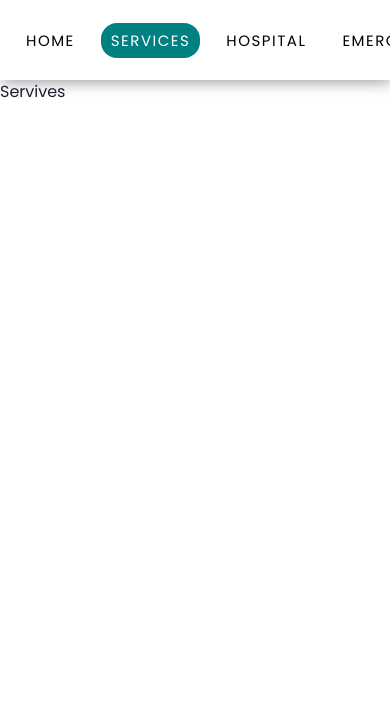
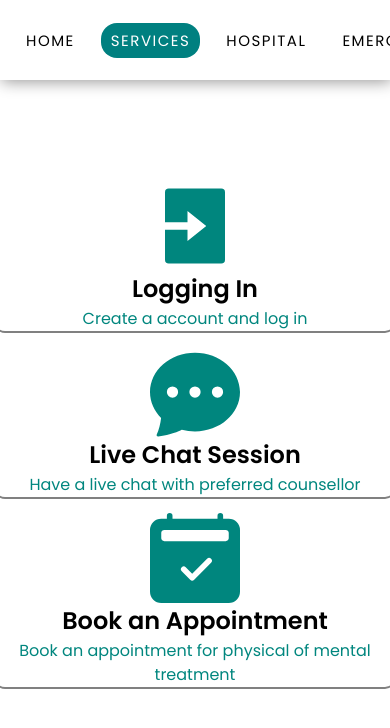
Before and after one commit to SandeepJoshi111/project-app, a React (Create React App) app: page /services in a window 390 px wide. Shown: the top 728 px of the page. Built offline with nearby package versions, Linux system fonts and the light colour scheme; no server answers; a web font is replaced by a local one.

Commit message:
Services Added

```diff
--- a/src/App.jsx
+++ b/src/App.jsx
@@ -9,9 +9,11 @@ import MainLayouts from "./layouts/MainLayouts";
 
 function App() {
   return (
+    <>
     <MainLayouts>
       <Header/>
     </MainLayouts>
+    </>
   );
 }
 
--- a/src/components/Emergency/emergency.css
+++ b/src/components/Emergency/emergency.css
@@ -127,7 +127,9 @@ marquee{
     .img-grid{
         grid-template-columns: repeat(2,1fr);
     }
-
+    .emergency-province{
+        gap: 1rem;
+    }
 }
 
 
@@ -135,5 +137,9 @@ marquee{
     .img-grid{
         grid-template-columns: repeat(1,1fr);
     }
+    .emergency-province{
+        flex-direction: column;
+        gap: 0.5rem;
+    }
 
 }
--- /dev/null
+++ b/src/components/Services/services.css
@@ -0,0 +1,90 @@
+
+.services-container{
+
+    height: 100%;
+    text-align: center;
+}
+.services-grid{
+    margin: 0 auto;
+    display: grid;
+    grid-template-columns: repeat(3, minmax(auto,25%));
+    gap: 1rem;
+    height: 80vh;
+    width: 100vw;
+    justify-content: center;
+  align-content: center;
+
+
+
+}
+
+.services-wrap{
+
+   height: 300px;
+   display: flex;
+   flex-direction: column;
+   align-items: center;
+   justify-content: center;
+   color: var(--color-primary);
+   overflow-x: hidden;
+   word-wrap: break-word;
+    border-radius: 10px;
+    background: var(--color-white);
+    box-shadow: 0px 2px 0px 0px gray;
+    position: relative;
+    transform: scale(1);
+    transition: var(--transition);
+    cursor: pointer;
+
+}
+.services-wrap:hover{
+    transform: scale(1.05) !important;
+    box-shadow: 0px 2px 10px .1px gray;
+    color: var(--color-white);
+    background: var(--color-primary);
+}
+
+.services-wrap h1{
+    font-size: 1.5rem;
+    color: var(--color-black);
+    font-weight: 600;
+    transition: var(--transition);
+}
+.services-wrap:hover h1{
+    color: var(--color-white);
+}
+
+@media screen and (max-width:1024px){
+    .services-grid{
+        display: flex;
+        flex-direction: column;
+        justify-content: center;
+        align-items: center;
+
+         margin: 1rem 0;
+    }
+    .services-wrap{
+        height: fit-content;
+        width: 600px;
+    }
+}
+
+
+@media screen and (max-width:600px){
+    .services-grid{
+        display: flex;
+        flex-direction: column;
+        justify-content: center;
+        align-items: center;
+        margin: 1rem 0;
+
+    }
+    .services-wrap{
+        width: 400px;
+        height: fit-content;
+        justify-content: center;
+        align-items: center;
+        overflow: hidden;
+    }
+
+}
--- a/src/pages/Services.jsx
+++ b/src/pages/Services.jsx
@@ -1,14 +1,50 @@
-import React from 'react'
-import MainLayouts from '../layouts/MainLayouts'
-
+import React from "react";
+import MainLayouts from "../layouts/MainLayouts";
+import "../components/Services/services.css";
+import { BsFillChatDotsFill } from "react-icons/bs";
+import { BsFillCalendar2CheckFill } from "react-icons/bs";
+import { RiLoginBoxFill } from "react-icons/ri";
+import { Link } from "react-router-dom";
 const Services = () => {
   return (
     <MainLayouts>
-        <div className='container service-container'>
-            <div>Servives</div>
+      <div className="container services-container">
+        <div className="services-grid">
+          <Link to="/login">
+            <div className="services-wrap">
+              <div className="services-logo">
+                <RiLoginBoxFill size={90} />
+              </div>
+              <div className="services-content">
+                <h1>Logging In</h1>
+                <p>Create a account and log in</p>
+              </div>
+            </div>
+          </Link>
+
+          <div className="services-wrap">
+            <div className="services-logo">
+              <BsFillChatDotsFill size={90} />
+            </div>
+            <div className="services-content">
+              <h1>Live Chat Session</h1>
+              <p>Have a live chat with preferred counsellor</p>
+            </div>
+          </div>
+
+          <div className="services-wrap">
+            <div className="services-logo">
+              <BsFillCalendar2CheckFill size={90} />
+            </div>
+            <div className="services-content">
+              <h1>Book an Appointment</h1>
+              <p>Book an appointment for physical of mental treatment</p>
+            </div>
+          </div>
         </div>
+      </div>
     </MainLayouts>
-  )
-}
+  );
+};
 
-export default Services
+export default Services;
```
